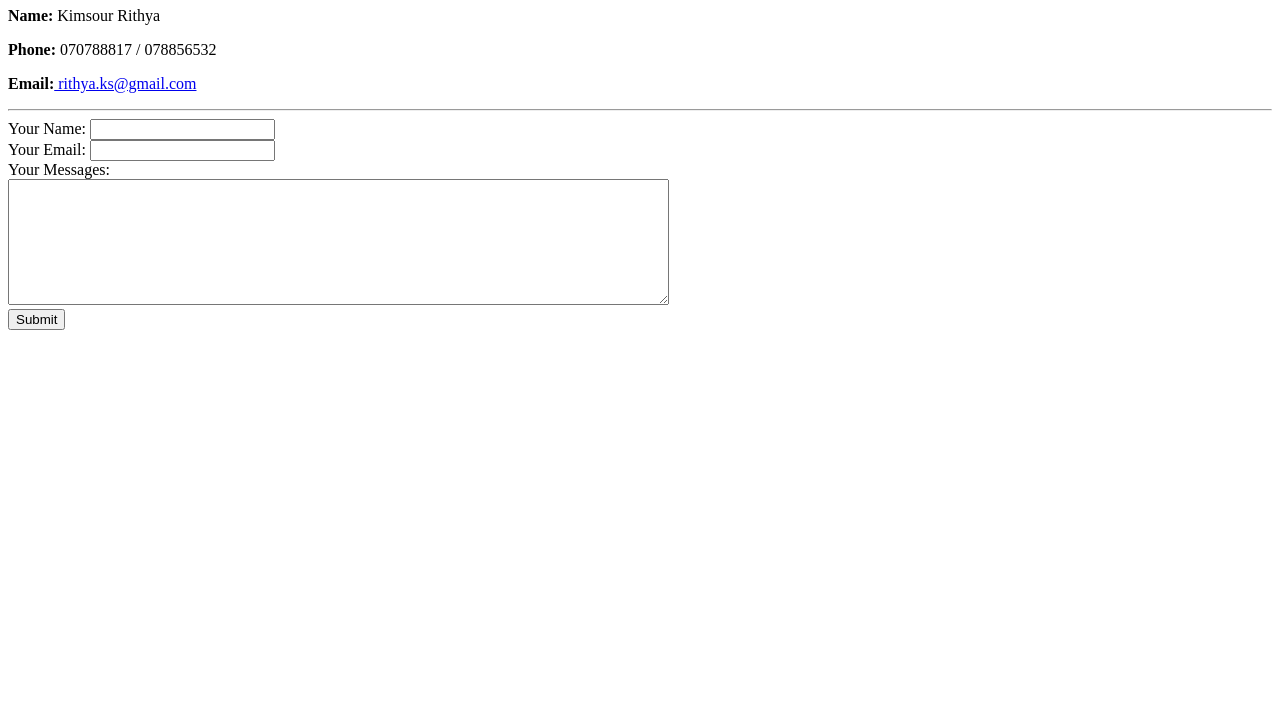
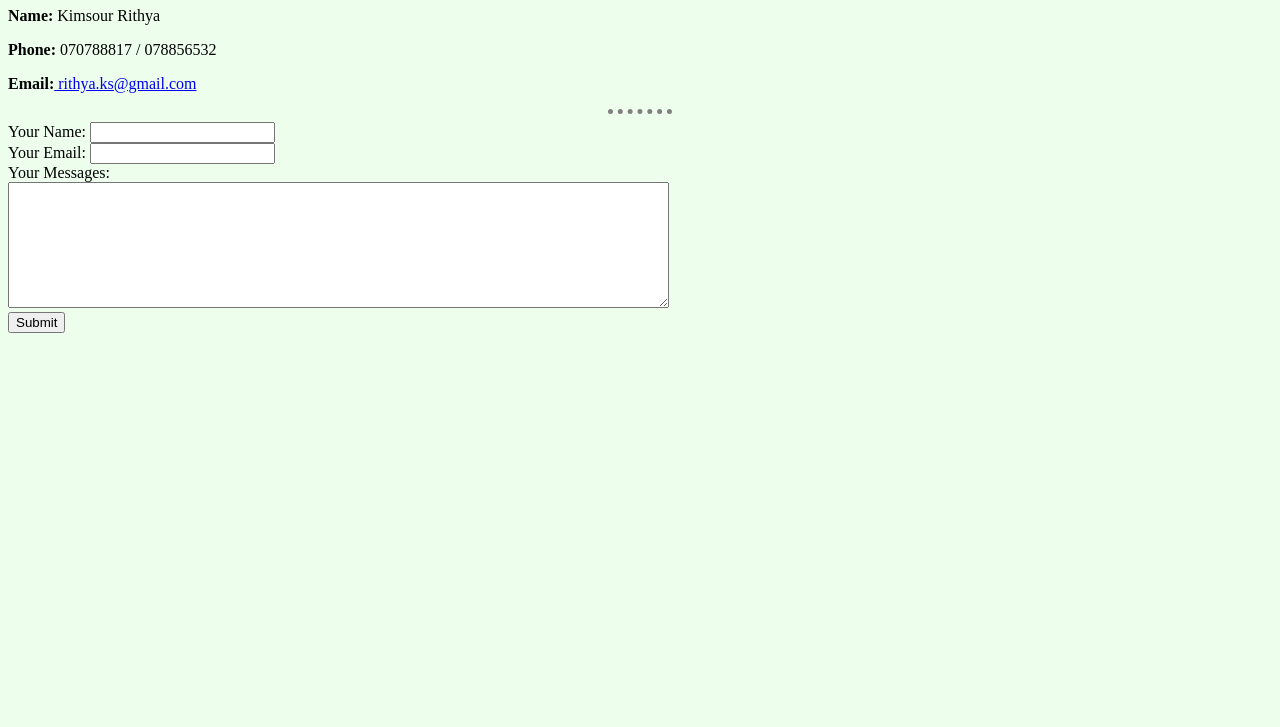
Before and after one commit to rithyaks/CV, a plain HTML site: page Contact Me.html in a window 1280 px wide. Shown: the part 73-800 px from the top of the page. Drawn offline with Linux system fonts and the light colour scheme.

Commit message:
Update Contact Me.html

```diff
--- a/Contact Me.html
+++ b/Contact Me.html
@@ -7,6 +7,20 @@
     <title>Contact Me</title>
     <h1>Contact Me</h1>
 </head>
+    <style>
+
+      body {
+        background-color: #edffec;
+
+      }
+      hr {
+        border-color: grey;
+        width: 5%;
+        border-style: dotted none none;
+        border-width: 5px;
+      }
+
+    </style>
 <body>
     <p><strong>Name:</strong> Kimsour Rithya</p>
     <p><strong>Phone:</strong> 070788817 / 078856532</p>
```
